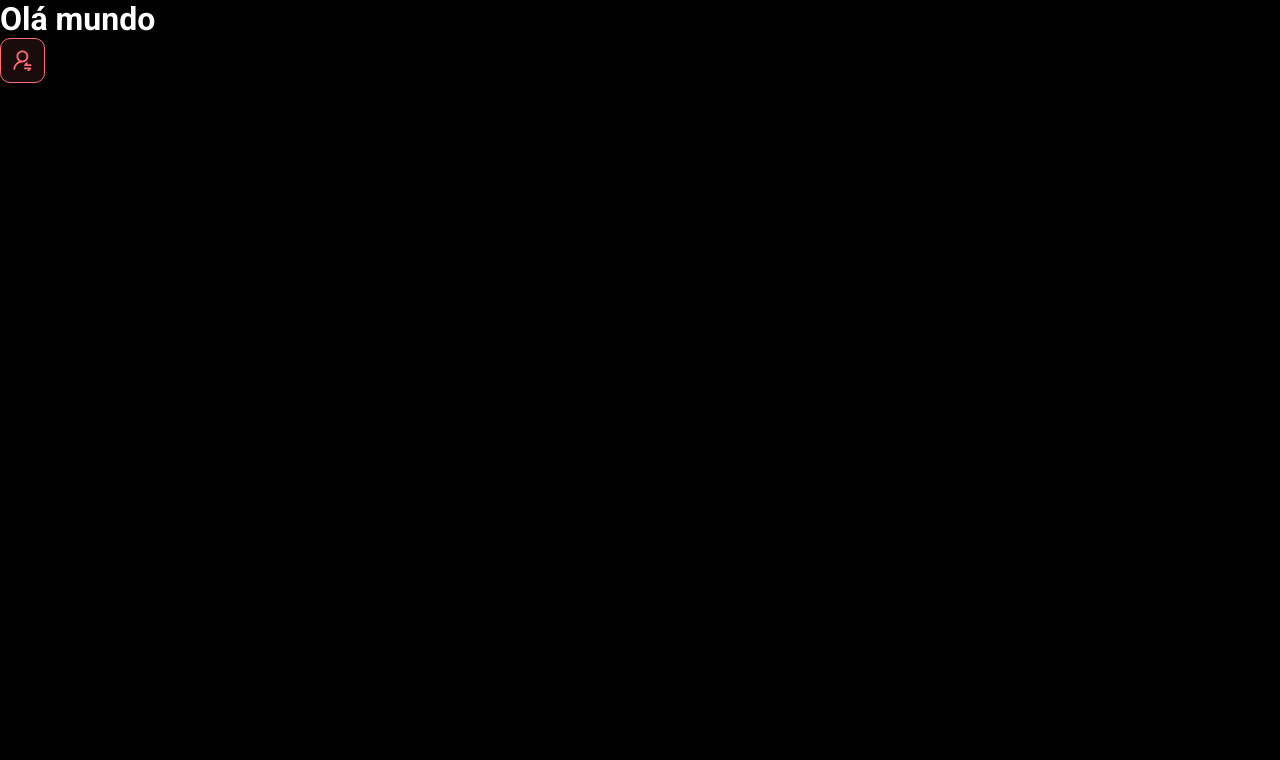
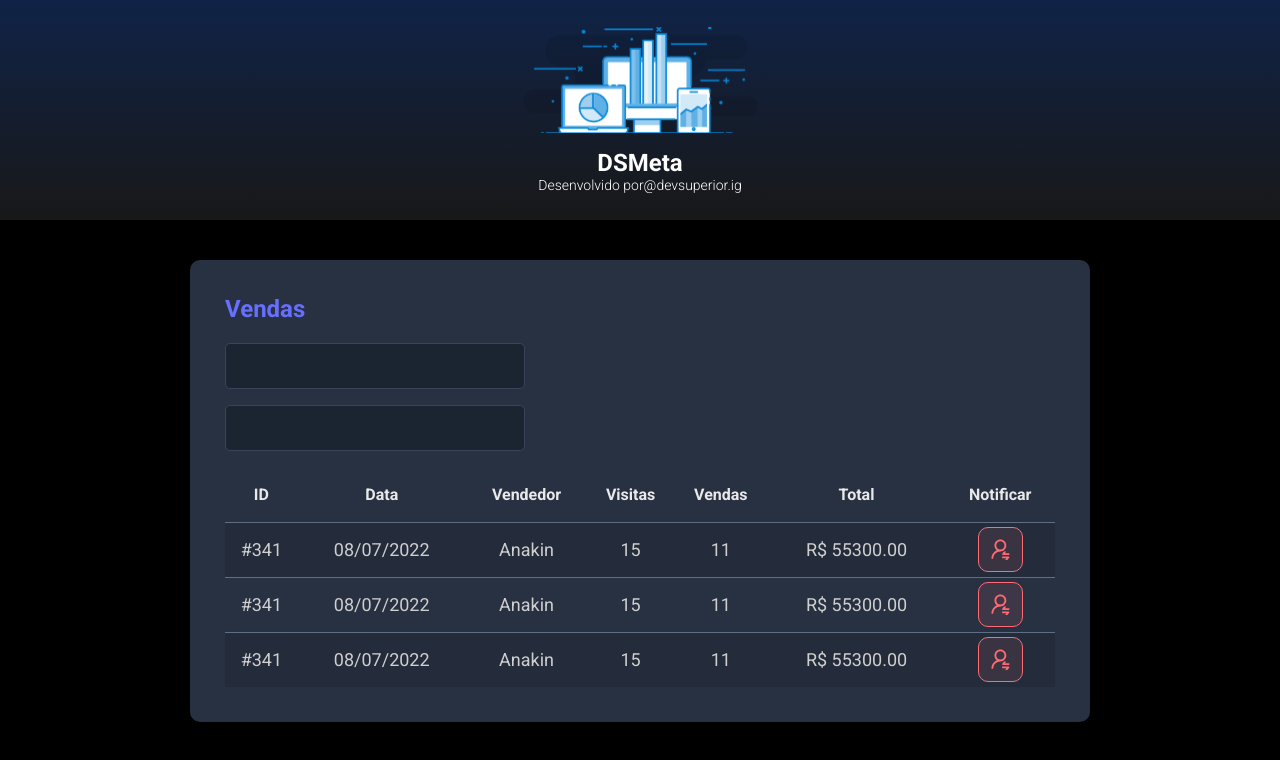
Before and after one commit to pap-pacheco/dsmeta, a React (Vite) app in the folder frontend/: page / in a window 1280 px wide. Shown: the top 760 px of the page. Built offline with nearby package versions, Linux system fonts and the light colour scheme.

Commit message:
Other components

```diff
--- a/frontend/src/App.tsx
+++ b/frontend/src/App.tsx
@@ -1,10 +1,19 @@
+import Header from "./components/Header";
 import NotificatioButton from "./components/NotificationButton";
+import SalesCard from "./components/SalesCard";
 
 function App() {
   return (
     <>
-      <h1>Olá mundo</h1>
-      <NotificatioButton />
+      <Header />
+
+      <main>
+        <section id="sales">
+          <div className="dsmeta-container">
+            <SalesCard />
+          </div>
+        </section>
+      </main>
     </>
   );
 }
--- /dev/null
+++ b/frontend/src/components/Header/index.tsx
@@ -0,0 +1,20 @@
+import logo from '../../assets/img/logo.svg'
+
+import './styles.css'
+
+function Header() {
+  return (
+    <header>
+      <div className="dsmeta-logo-container">
+        <img src={logo} alt="DSMeta" />
+        <h1>DSMeta</h1>
+        <p>
+          Desenvolvido por
+          <a href="https://www.instagram.com/devsuperior.ig">@devsuperior.ig</a>
+        </p>
+      </div>
+    </header>
+  );
+}
+
+export default Header;
--- /dev/null
+++ b/frontend/src/components/Header/styles.css
@@ -0,0 +1,27 @@
+  header {
+    background: linear-gradient(180deg, #102347 0%, #181818 100%);
+    height: 220px;
+    display: flex;
+    align-items: center;
+    justify-content: center;
+  }
+
+  .dsmeta-logo-container {
+    display: flex;
+    flex-direction: column;
+    align-items: center;
+  }
+
+  .dsmeta-logo-container img {
+    width: 235px;
+  }
+
+  .dsmeta-logo-container h1 {
+    margin-top: 15px;
+    font-size: 24px;
+  }
+
+  .dsmeta-logo-container p {
+    font-size: 14px;
+    font-weight: 300;
+  }
--- /dev/null
+++ b/frontend/src/components/SalesCard/index.tsx
@@ -0,0 +1,79 @@
+import NotificatioButton from '../NotificationButton';
+import './styles.css'
+
+function SalesCard() {
+    return (
+        <div className="dsmeta-card">
+        <h2 className="dsmeta-sales-title">Vendas</h2>
+        <div>
+          <div className="dsmeta-form-control-container">
+            <input className="dsmeta-form-control" type="text" />
+          </div>
+          <div className="dsmeta-form-control-container">
+            <input className="dsmeta-form-control" type="text" />
+          </div>
+        </div>
+
+        <div>
+          <table className="dsmeta-sales-table">
+            <thead>
+              <tr>
+                <th className="show992">ID</th>
+                <th className="show576">Data</th>
+                <th>Vendedor</th>
+                <th className="show992">Visitas</th>
+                <th className="show992">Vendas</th>
+                <th>Total</th>
+                <th>Notificar</th>
+              </tr>
+            </thead>
+            <tbody>
+              <tr>
+                <td className="show992">#341</td>
+                <td className="show576">08/07/2022</td>
+                <td>Anakin</td>
+                <td className="show992">15</td>
+                <td className="show992">11</td>
+                <td>R$ 55300.00</td>
+                <td>
+                  <div className="dsmeta-red-btn-container">
+                  <NotificatioButton/>
+                  </div>
+                </td>
+              </tr>
+              <tr>
+                <td className="show992">#341</td>
+                <td className="show576">08/07/2022</td>
+                <td>Anakin</td>
+                <td className="show992">15</td>
+                <td className="show992">11</td>
+                <td>R$ 55300.00</td>
+                <td>
+                  <div className="dsmeta-red-btn-container">
+                  <NotificatioButton/>
+                  </div>
+                </td>
+              </tr>
+              <tr>
+                <td className="show992">#341</td>
+                <td className="show576">08/07/2022</td>
+                <td>Anakin</td>
+                <td className="show992">15</td>
+                <td className="show992">11</td>
+                <td>R$ 55300.00</td>
+                <td>
+                  <div className="dsmeta-red-btn-container">
+                    <NotificatioButton/>
+                  </div>
+                </td>
+              </tr>
+            </tbody>
+
+          </table>
+        </div>
+
+      </div>
+    );
+  }
+
+  export default SalesCard;
--- /dev/null
+++ b/frontend/src/components/SalesCard/styles.css
@@ -0,0 +1,101 @@
+.dsmeta-card {
+    background-color: #283142;
+    border-radius: 10px;
+    padding: 30px 10px;
+  }
+
+
+
+  .dsmeta-sales-title {
+    color: #676fff;
+    font-size: 24px;
+    margin-bottom: 20px;
+  }
+
+  .dsmeta-form-control-container {
+    margin-bottom: 16px;
+    max-width: 300px;
+  }
+
+  .dsmeta-form-control {
+    width: 100%;
+    height: 46px;
+    background-color: #1b2531;
+    border: 1px solid #384459;
+    border-radius: 5px;
+    color: #9aaabe;
+    padding: 0 20px;
+    font-size: 18px;
+  }
+
+  .dsmeta-sales-table {
+    width: 100%;
+    border-spacing: 0;
+    border-collapse: collapse;
+  }
+
+  .dsmeta-sales-table thead {
+    height: 55px;
+    font-size: 16px;
+    color: #e9e9e9;
+    font-weight: 700;
+  }
+
+  .dsmeta-sales-table tbody {
+    font-size: 14px;
+    font-weight: 400;
+    color: #cfcfcf;
+    text-align: center;
+  }
+
+  .dsmeta-sales-table tbody tr {
+    height: 74px;
+    border-top: 1px solid #5f6e82;
+  }
+
+  .dsmeta-sales-table tbody tr:hover > td {
+    background-color: #384459;
+  }
+
+  .dsmeta-sales-table tbody tr:nth-child(odd) {
+    background-color: #242c3b;
+  }
+
+  .dsmeta-red-btn-container {
+      display: flex;
+      justify-content: center;
+  }
+
+
+
+  .show576 {
+      display: none;
+  }
+
+  .show992 {
+      display: none;
+  }
+
+  @media (min-width: 576px) {
+      .show576 {
+          display: table-cell;
+      }
+
+      .dsmeta-card {
+          padding: 35px;
+      }
+
+      .dsmeta-sales-table tbody tr {
+          height: 55px;
+      }
+
+      .dsmeta-sales-table tbody {
+          font-size: 18px;
+      }
+  }
+
+  @media (min-width: 992px) {
+      .show992 {
+          display: table-cell;
+      }
+  }
--- a/frontend/src/index.css
+++ b/frontend/src/index.css
@@ -20,10 +20,12 @@
   text-decoration: none;
 }
 
-header {
-  background: linear-gradient(180deg, #102347 0%, #181818 100%);
-  height: 220px;
-  display: flex;
-  align-items: center;
-  justify-content: center;
+.dsmeta-container {
+  width: 100%;
+  max-width: 900px;
+  margin: 0 auto;
 }
+
+#sales {
+  padding: 40px 10px;
+}
```
Also changed, not shown: frontend/src/assets/img/logo.svg (added).
